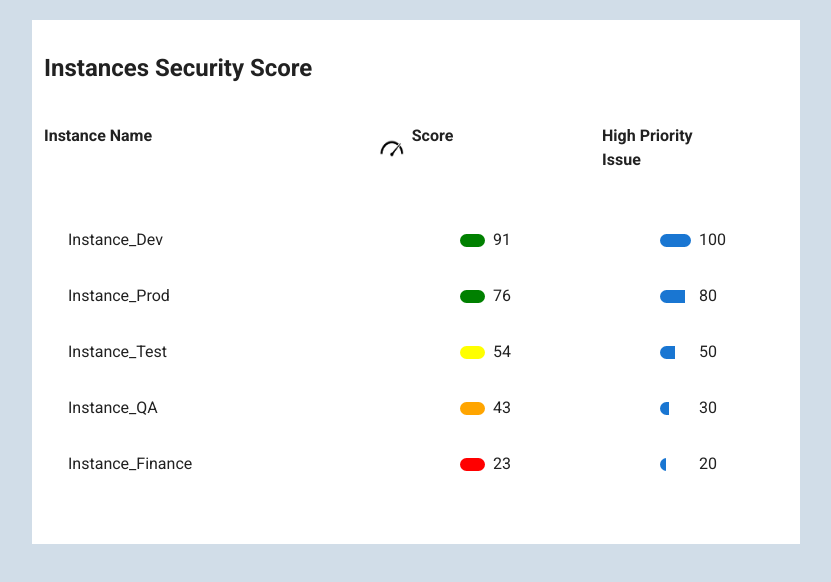
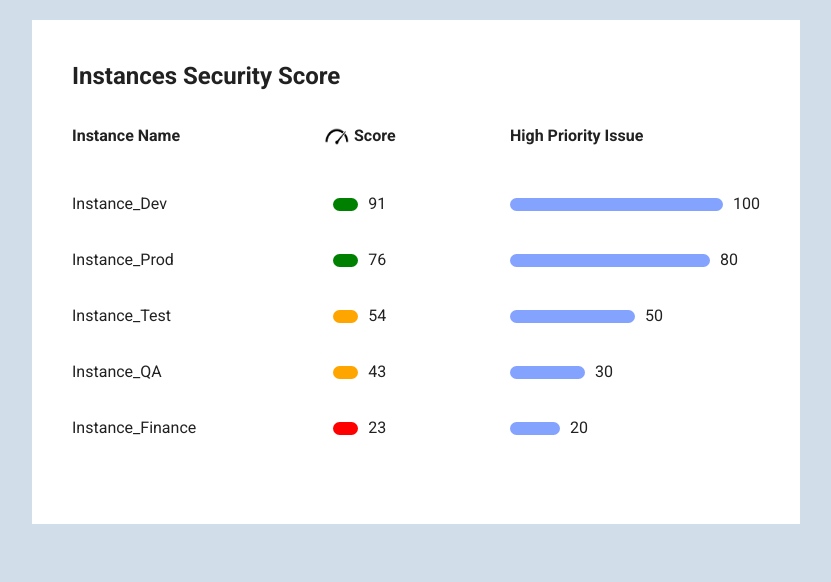
Before and after one commit to Swati11129/instance_security_score, a Vue app: page /#/ in a window 1280 px wide. Shown: the top 582 px of the page, without its empty margins (224-1055 px from the left). Built offline with nearby package versions, Linux system fonts and the light colour scheme.

Commit message:
modified high priority column

```diff
--- a/src/components/InstanceSecurityScore.vue
+++ b/src/components/InstanceSecurityScore.vue
@@ -1,29 +1,32 @@
 <template>
 <div style="background-color:#d1dde8; width:100vw; height:100vh">
-    <v-container class=" white my-5 " style="width: 60%;">
-        <div class="text my-5 font-weight-bold text-h5 ">Instances Security Score</div>
-        <div class="font-weight-bold d-flex mt-10 ">
-            <span style="width:35%">Instance Name</span>
-            <div class=" mx-auto d-flex">
-                <img src="../assets/score icon.jpg" width="25" height="20" class="mr-2 my-auto">
+    <v-container  class=" white my-5 pa-10  " style="width: 60%;">
+        <div class="text  font-weight-bold text-h5 mb-8">Instances Security Score</div>
+        <div class="font-weight-bold d-flex justify-space-between  ">
+            <span style="width:20%" >Instance Name</span>
+            <div class="  d-flex" style="gap:5px">
+                <img src="../assets/score icon.jpg" width="25" height="20" class=" my-auto">
                 <div>Score </div>
             </div>
-            <span class=" mx-auto" style="width: 15%;"> High Priority Issue</span>
+            <span class="" style="width:250px">High Priority Issue</span>
         </div>
-        <v-container class="" start>
+        <v-container class="pa-0 " start>
             <v-col color="primary ">
-                <v-row class="my-8 pa-0 mx-0 d-flex justify-space-between " v-for="(item, i) in items" :key="i">
-                    <div class=" " style="width:35%">
-                        <div >{{item.text}}</div>
-                    </div>
-                    <div class="d-flex" >
-                        <div style="width:25px; height:13px" :style="{'background-color':score_color(item.score)}" class="rounded-pill my-auto mr-2  " />
+                <v-row class="my-8 d-flex justify-space-between " v-for="(item, i) in items" :key="i">
+                    <div class=" " style="width:20%"> {{item.text}} </div>
+                    <div class="d-flex" style="gap:10px">
+                        <div style="width:25px; height:13px" :style="{'background-color':score_color(item.score)}" class="rounded-pill my-auto  " />
                         <div v-text="item.score" />
                     </div>
-                    <div class="d-flex" style="width:15%">
-                        <v-progress-linear buffer-value="0" class="rounded-pill  mr-2 my-auto" v-model="item.high_priority_issue" height="13" style="width: 30%;"/>
-                        <div v-text="item.high_priority_issue" />
-                    </div>
+                    <div class="d-flex " style="width:250px; gap:10px ">
+
+                        <div class="d-flex" :style="{'width':item.high_priority_issue+'%' } "  >
+
+                            <v-progress-linear rounded="true" background-opacity="0.5" rounded-bar="true" buffer-value="0" color="#83A3FE" class="rounded-pill my-auto " value="100" height="13">
+                            </v-progress-linear>
+                        </div>
+                        <div>{{ item.high_priority_issue }}</div>
+                        </div>
                 </v-row>
             </v-col>
         </v-container>
@@ -34,12 +37,6 @@
 <script>
 export default {
     data: () => ({
-
-        titles: [{
-            text: 'Instance Name',
-            score: 'Score',
-            priority: 'High Priority Issue'
-        }, ],
         items: [{
                 text: 'Instance_Dev',
                 score: 91,
@@ -70,12 +67,10 @@ export default {
     }),
     methods: {
         score_color(score) {
-            if (score <= 25) {
+            if (score <= 33) {
                 return 'red'
-            } else if (score > 25 && score <= 50) {
+            } else if (score > 33 && score <= 75) {
                 return 'orange'
-            } else if (score > 50 && score <= 75) {
-                return 'yellow'
             } else if (score > 75 && score <= 100) {
                 return 'green'
             }
```
